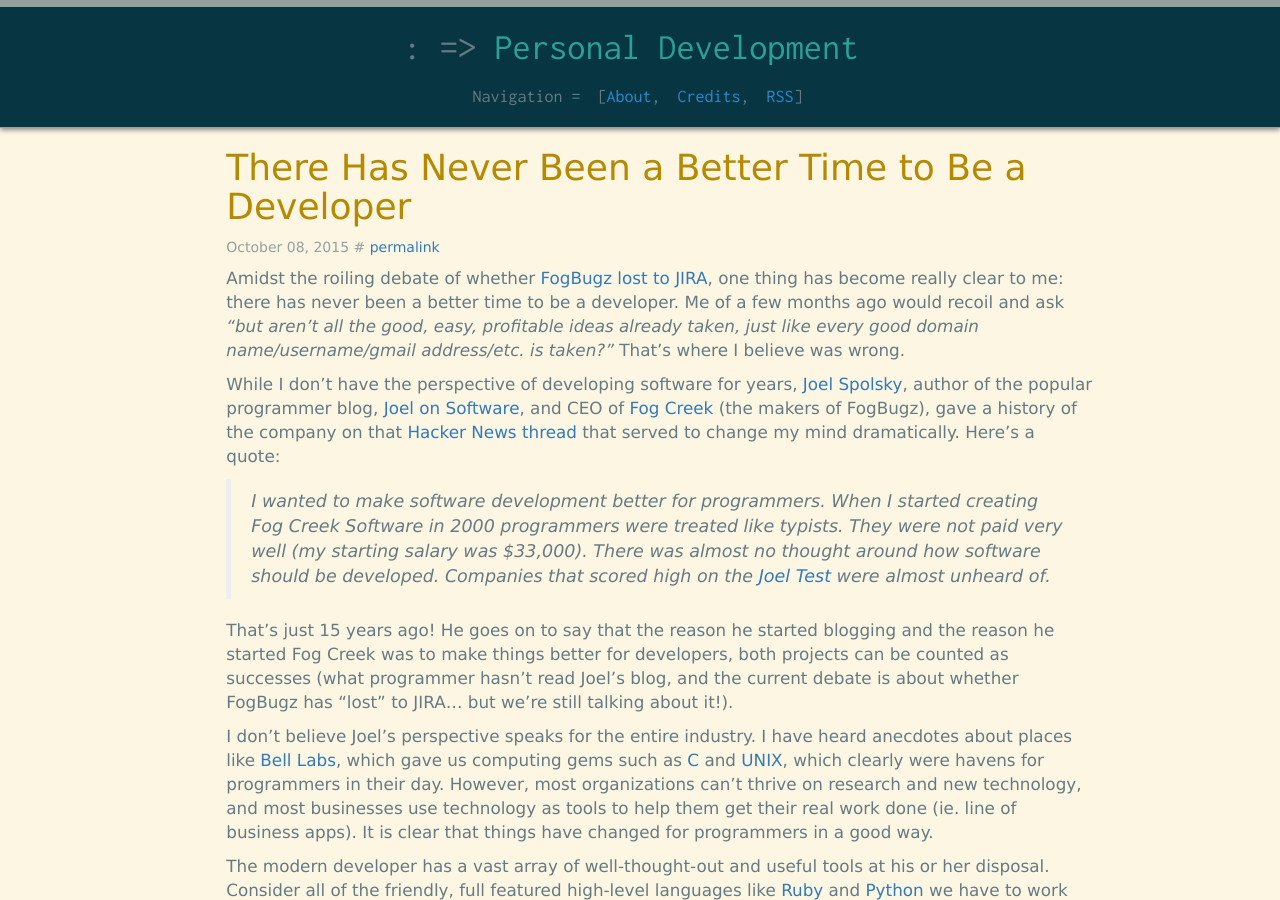
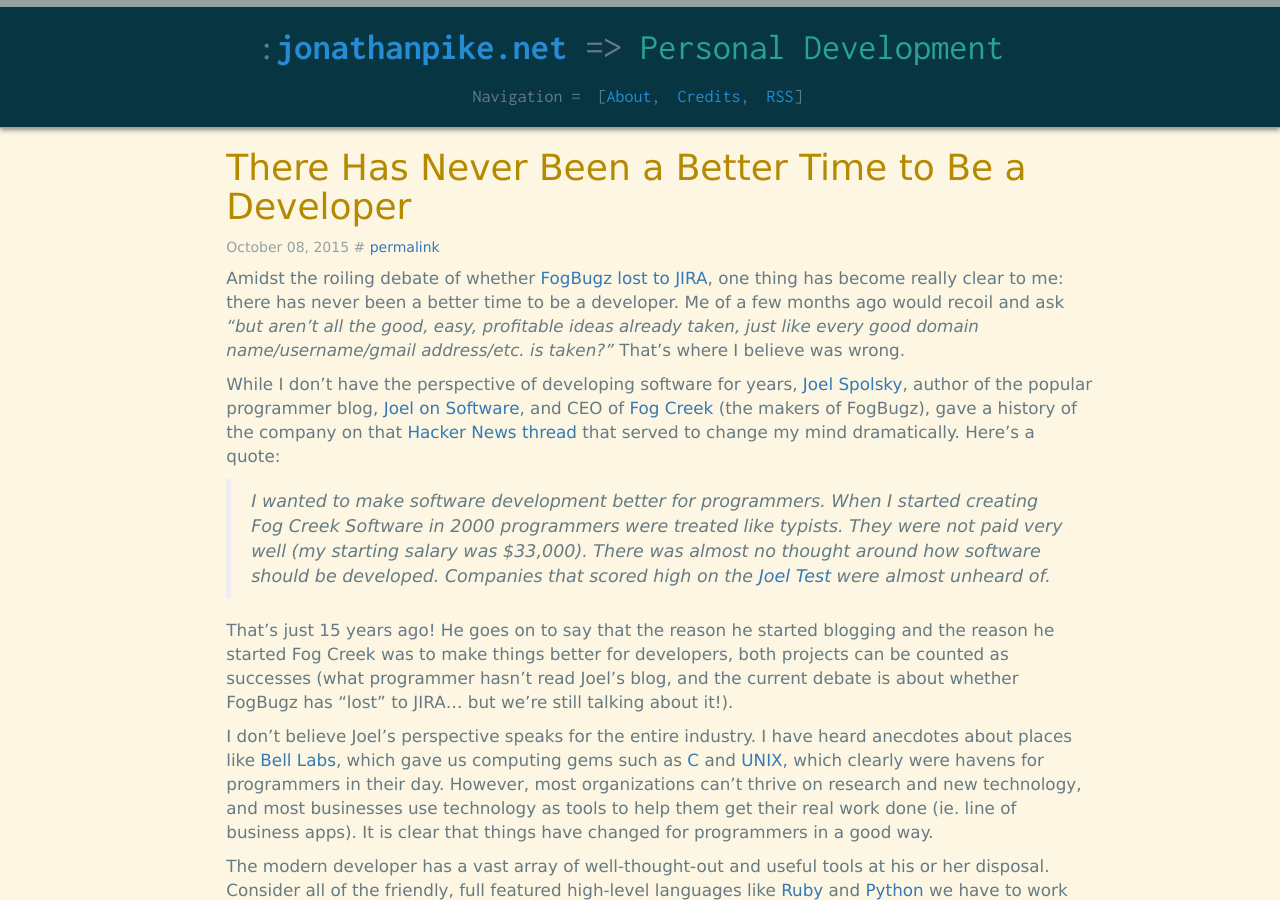
Before and after one commit to jonathanpike/jonathanpike.github.io, a Jekyll site: the page built from index.html, in a window 1280 px wide and 900 px high. Built offline with Jekyll 4.4.1, drawn with Linux system fonts in a browser that asks for light colours; the list of posts is cut into pages by our own code.

Commit message:
Update header

```diff
--- a/_includes/header.html
+++ b/_includes/header.html
@@ -2,7 +2,7 @@
 
   <div class="container-fluid site-header">
     <div class="col-xs-12 center-block">
-      <h1 class="title text-center"><span class="gray-text">:</span><a href="{{ site.baseurl }}/">{{ site.url }}</a> <span class="gray-text">=></span> {{ site.description }}<span class="blinking-cursor">|</span></h1>
+      <h1 class="title text-center"><span class="gray-text">:</span><a href="{{ site.baseurl }}/">{{ site.title }}</a> <span class="gray-text">=></span> {{ site.description }}<span class="blinking-cursor">|</span></h1>
     </div>
     <div class="col-xs-12 center-block">
         <ul class="list-inline text-center navlinks">
```
